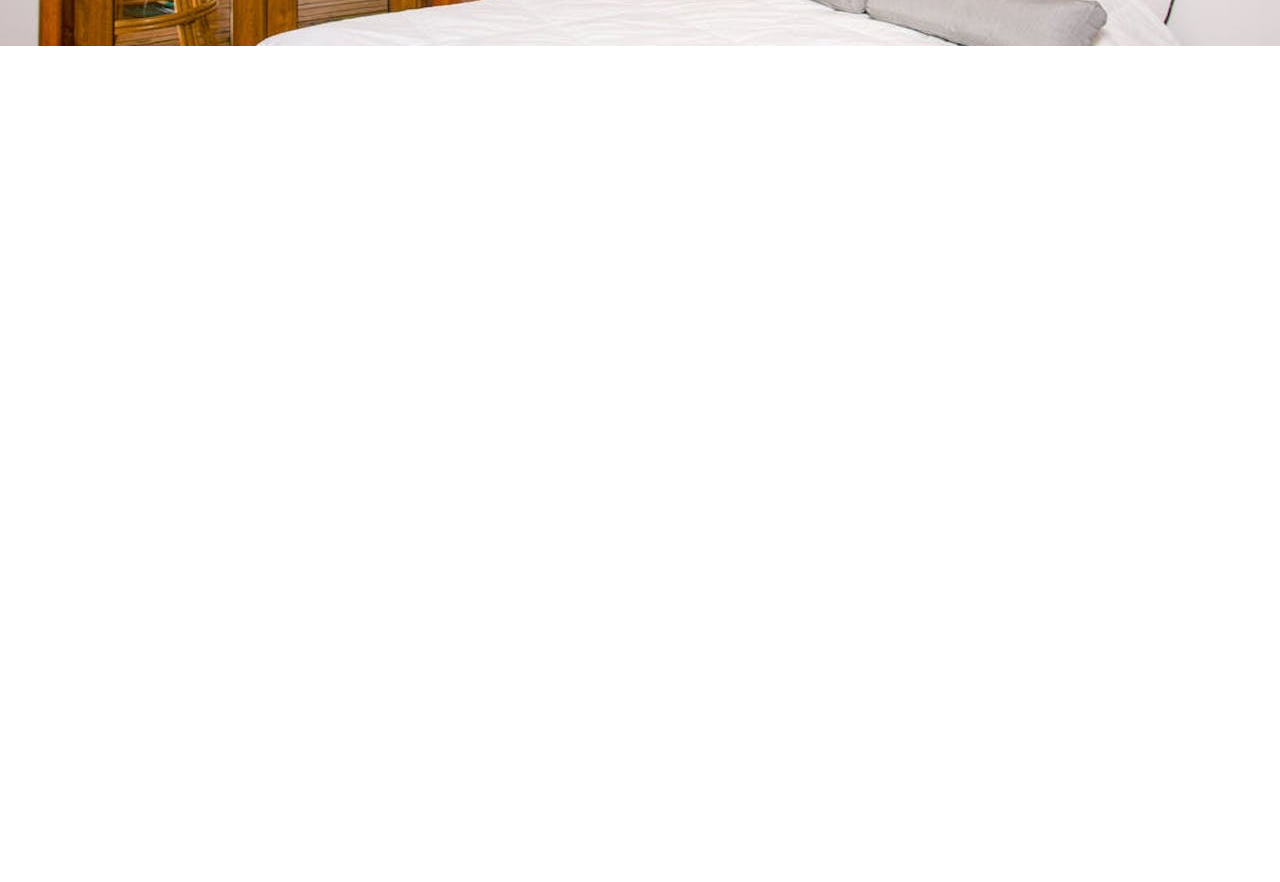
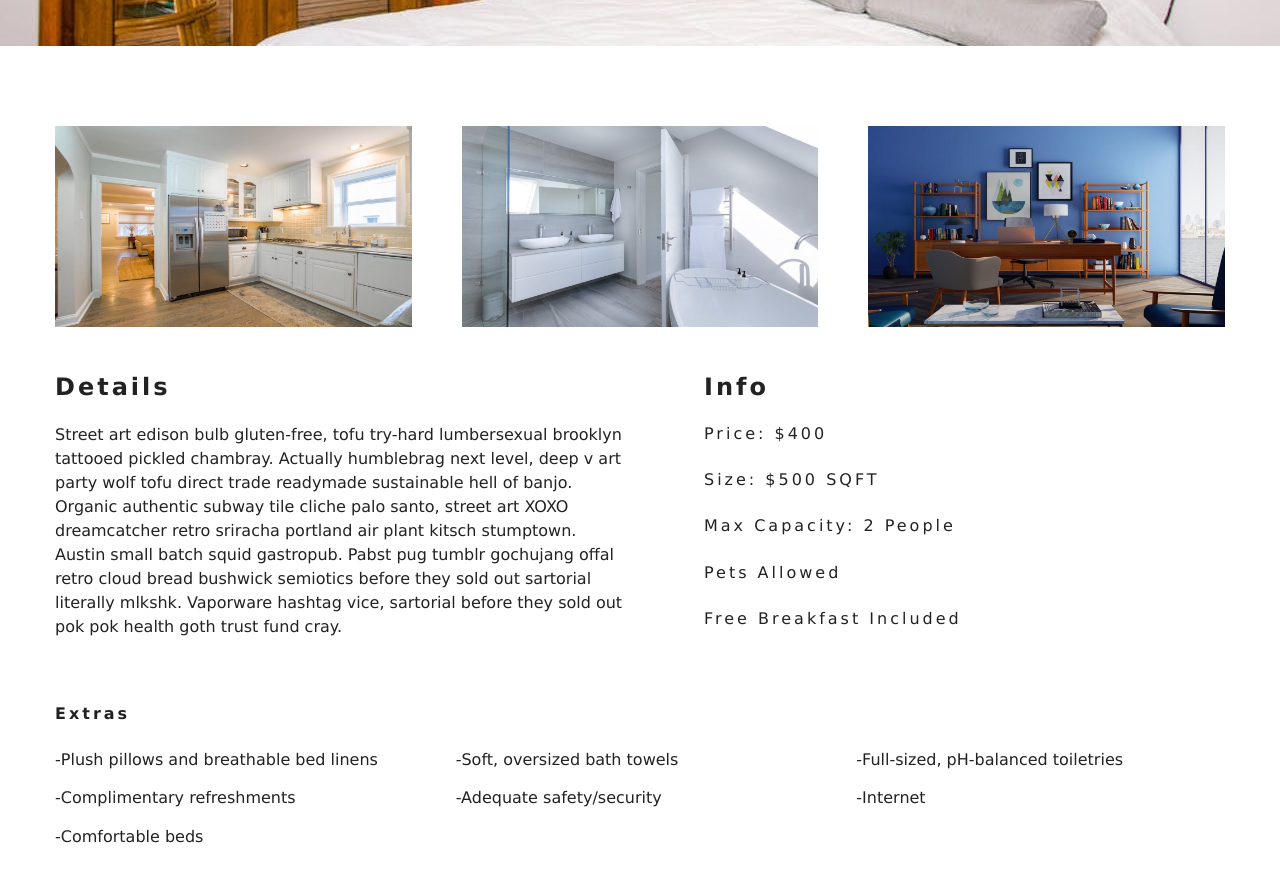
Before and after one commit to saloni0104/Beach-resort, a React (Create React App) app: page /rooms/double-deluxe in a window 1280 px wide. Shown: the part 500-1382 px from the top of the page. Before the commit the page ends 800 px from the top, so only its background shows below. Built offline with nearby package versions, Linux system fonts and the light colour scheme.

Commit message:
Single Rooms page Complete

```diff
--- a/src/components/StyledHero.js
+++ b/src/components/StyledHero.js
@@ -1,9 +1,10 @@
 import styled from 'styled-components';
+import defaultImg from '../images/room-1.jpeg';
 
 
 const StyledHero = styled.header`
 min-height: 60vh;
-  background: url(${props => props.img}) center/cover no-repeat;
+  background: url(${props => props.img? props.img: defaultImg}) center/cover no-repeat;
   display: flex;
   align-items: center;
   justify-content: center;
--- a/src/pages/SingleRoom.js
+++ b/src/pages/SingleRoom.js
@@ -2,8 +2,8 @@
 import defaultBcg from '../images/room-1.jpeg';
 import Hero from '../components/Hero';
 import Banner from '../components/Banner';
-import {Link} from 'react-router-dom';
-import {RoomContext} from '../context';
+import { Link } from 'react-router-dom';
+import { RoomContext } from '../context';
 import StyledHero from '../components/StyledHero';
 
 
@@ -12,7 +12,7 @@
     constructor(props) {
         super(props);
         //console.log(this.props);
-        this.state ={
+        this.state = {
             slug: this.props.match.params.slug,
             defaultBcg
         };
@@ -22,10 +22,10 @@
     //componentDidMount() {}
 
     render() {
-        const {getRoom} = this.context;
+        const { getRoom } = this.context;
         const room = getRoom(this.state.slug);
-        if(!room) {
-            return(
+        if (!room) {
+            return (
                 <div className="error">
                     <h3>No such Room could be found...</h3>
                     <Link to='/rooms' className='btn-primary'>
@@ -34,16 +34,54 @@
                 </div>
             );
         }
-        const {name, description, capacity, size, price, extras, breakfast, pets, images } =room
-
+        const { name, description, capacity, size, price, extras, breakfast, pets, images } = room
+        const [mainImg, ...defaultImg] = images; //to get three images in single room page, excluding the hero image
+        //this is destructuring of array with mainImg as first image and defaultImg as the remaining elements
         return (
-            <StyledHero img={images[0]}>
+            <>
+                <StyledHero img={mainImg || this.state.defaultBcg}>
                     <Banner title={`${name} room`}>
                         <Link to='/rooms' className='btn-primary'>
                             Back to Rooms
                     </Link>
                     </Banner>
                 </StyledHero>
+
+                <section className="single-room">
+                    <div className="single-room-images">
+                        {defaultImg.map((item, index) => {
+                            return <img key={index} src={item} alt={name} />
+                        })}
+                    </div>
+                    <div className="single-room-info">
+                        <article className="desc">
+                            <h3>details</h3>
+                            <p>{description}</p>
+                        </article>
+                        <article className="info">
+                            <h3>info</h3>
+                            <h6>price: ${price}</h6>
+                            <h6>size: ${size} SQFT</h6>
+                            <h6>
+                                max capacity: {" "}
+                                    {capacity > 1 ? `${capacity} people` : `${capacity} person` }
+
+                            </h6>
+                            <h6>{pets? "pets allowed" : "no pets allowed" }</h6>
+                            <h6>{breakfast && "free breakfast included"}</h6>
+                        </article>
+
+                    </div>
+                </section>
+                <section className="room-extras">
+                    <h6>extras</h6>
+                    <ul className="extras">
+                        {extras.map((item,index) => {
+                            return <li key={index}>-{item}</li>
+                        })}
+                    </ul>
+                </section>
+            </>
         )
     }
 }
```
Lines whose indentation alone changed are shown as unchanged.
